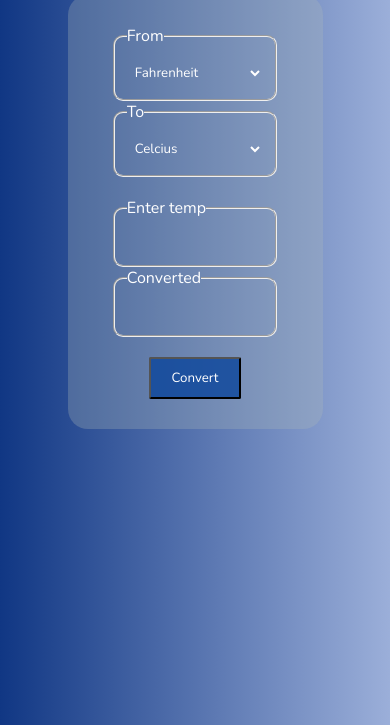
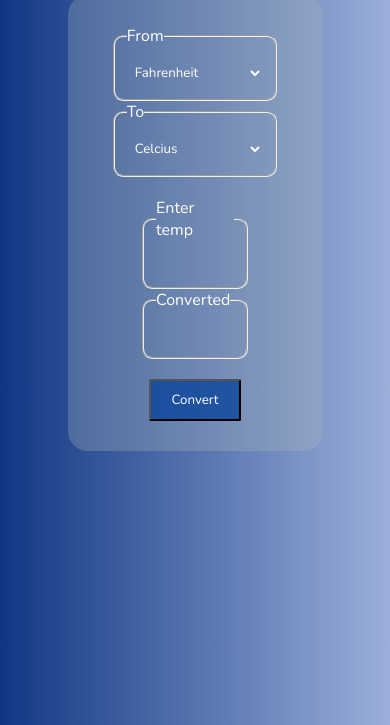
Before and after one commit to noureennaaz/Temperature-Converter, a plain HTML site: page index.html in a window 390 px wide. Shown: the part 119-844 px from the top of the page. Drawn offline with nearby package versions, Linux system fonts and the light colour scheme.

Commit message:
digits after decimal limited to a few decimal places and responsiveness added

```diff
--- a/style.css
+++ b/style.css
@@ -85,7 +85,9 @@ option{
     width:100%;
     justify-content: space-evenly;
 }
-
+.lowerBlock fieldset{
+    width:40%;
+}
 
 input{
     background-color: transparent;
```
